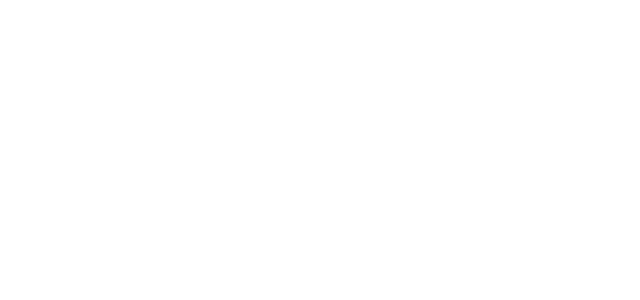
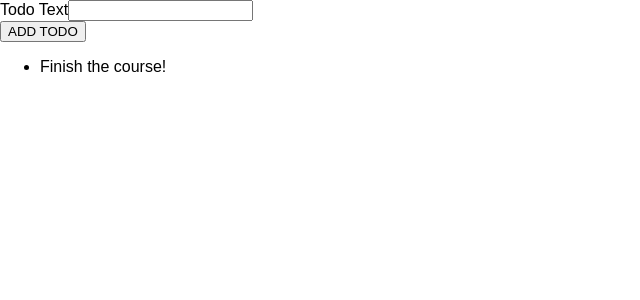
Before and after one commit to fithcmus-lnminh/Todo-React-TS, a React (Create React App) app: page / in a window 1280 px wide. Shown: the top 300 px of the page, without its empty margins (0-640 px from the left). Built offline with nearby package versions, Linux system fonts and the light colour scheme.

Commit message:
getting user input with ref

```diff
--- a/src/App.tsx
+++ b/src/App.tsx
@@ -1,4 +1,5 @@
 import React from "react";
+import NewTodo from "./components/NewTodo";
 import TodoList from "./components/TodoList";
 
 const App: React.FC = () => {
@@ -6,6 +7,7 @@
 
   return (
     <div className="App">
+      <NewTodo />
       <TodoList items={todos} />
     </div>
   );
--- /dev/null
+++ b/src/components/NewTodo.tsx
@@ -0,0 +1,23 @@
+import React, { useRef } from "react";
+
+const NewTodo: React.FC = () => {
+  const textRef = useRef<HTMLInputElement>(null);
+
+  const submitHandler = (event: React.FormEvent) => {
+    event.preventDefault();
+
+    const enteredInputText = textRef.current!.value;
+  };
+
+  return (
+    <form onSubmit={submitHandler}>
+      <div>
+        <label htmlFor="todo-text">Todo Text</label>
+        <input type="text" id="todo-text" ref={textRef} />
+      </div>
+      <button type="submit">ADD TODO</button>
+    </form>
+  );
+};
+
+export default NewTodo;
--- a/src/components/TodoList.tsx
+++ b/src/components/TodoList.tsx
@@ -7,9 +7,9 @@
 const TodoList: React.FC<TodoListProps> = (props) => {
   return (
     <ul>
-      {props.items.map((item) => {
-        <li key={item.id}>{item.text}</li>;
-      })}
+      {props.items.map((item) => (
+        <li key={item.id}>{item.text}</li>
+      ))}
     </ul>
   );
 };
```
